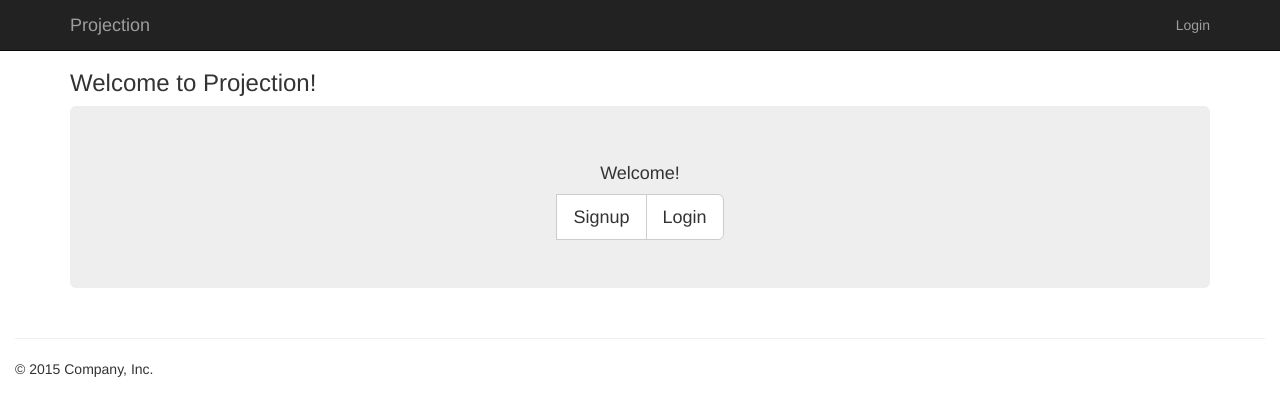
After one commit to Skaty/orbital, a Django app: page / in a window 1280 px wide. The commit adds this page. Shown: the top 416 px of the page. Run offline with Django 3.2, Linux system fonts and the light colour scheme; some libraries are stand-ins or nearby versions.

Commit message:
Added homepage auxilliary view and a few minor changes to layouts/UI elements on base and dashboard pages

```diff
--- a/src/dashboard/templates/dashboard/main.html
+++ b/src/dashboard/templates/dashboard/main.html
@@ -48,7 +48,7 @@
                     <div class="panel-heading" role="tab" id="targets-heading-{{ forloop.counter }}">
                         <h4 class="panel-title">
                             <a class="collapsed" role="button" data-toggle="collapse" data-parent="#accordion" href="#targets-collapse-{{ forloop.counter }}" aria-expanded="false" aria-controls="targets-collapse-{{ forloop.counter }}">
-                                {{ target.name }} (Due On: {{ target.deadline|default:"Not specified" }})
+                                {{ target.name }} (Due: {{ target.deadline|default:"Not specified" }}, Created by: {{ target.created_by.get_username }})
                             </a>
                         </h4>
                     </div>
--- /dev/null
+++ b/src/miscellaneous/templates/miscellaneous/index.html
@@ -0,0 +1,15 @@
+{% extends "base.html" %}
+{% load addcss %}
+
+{% block body %}
+    <div class="container">
+        <h3>Welcome to Projection!</h3>
+        <div class="jumbotron text-center">
+            <div class="btn-group" role="group" aria-label="Login or Signup">
+                <h4>Welcome!</h4>
+                <a href="{% url 'system:register' %}" role="button" class="btn btn-lg btn-default">Signup</a>
+               <a href="{% url 'authentication:login' %}" role="button" class="btn btn-lg btn-default">Login</a>
+            </div>
+        </div>
+    </div>
+{% endblock %}
--- a/src/miscellaneous/views.py
+++ b/src/miscellaneous/views.py
@@ -1,11 +1,21 @@
 from django.contrib.auth.models import User
 from django.core.urlresolvers import reverse_lazy
 from django.http import HttpResponseRedirect
-from django.shortcuts import render
+from django.shortcuts import render, redirect
 from django.views.generic import CreateView
+from django.views.generic.base import TemplateView
 
 from miscellaneous.forms import RegistrationForm
 
+
+class HomepageView(TemplateView):
+    template_name = 'miscellaneous/index.html'
+
+    def get(self, request, *args, **kwargs):
+        if request.user.is_authenticated():
+            return redirect('projects:project-list')
+
+        return super(HomepageView, self).get(request, *args, **kwargs)
 
 class RegistrationView(CreateView):
     model = User
--- a/src/projection/templates/base.html
+++ b/src/projection/templates/base.html
@@ -38,7 +38,7 @@
             <span class="icon-bar"></span>
             <span class="icon-bar"></span>
           </button>
-          <a class="navbar-brand" href="#">Projection</a>
+          <a class="navbar-brand" href="/">Projection</a>
         </div>
         <div id="navbar" class="navbar-collapse collapse">
           <ul class="nav navbar-nav navbar-right">
--- a/src/projection/urls.py
+++ b/src/projection/urls.py
@@ -16,7 +16,10 @@ Including another URLconf
 from django.conf.urls import url, include
 from django.contrib import admin
 
+from miscellaneous.views import HomepageView
+
 urlpatterns = [
+    url(r'^$', HomepageView.as_view()),
     url(r'^admin/', admin.site.urls),
     url(r'^projects/', include('projects.urls', namespace='projects')),
     url(r'^achievements/', include('targets.urls', namespace='achievements')),
```
